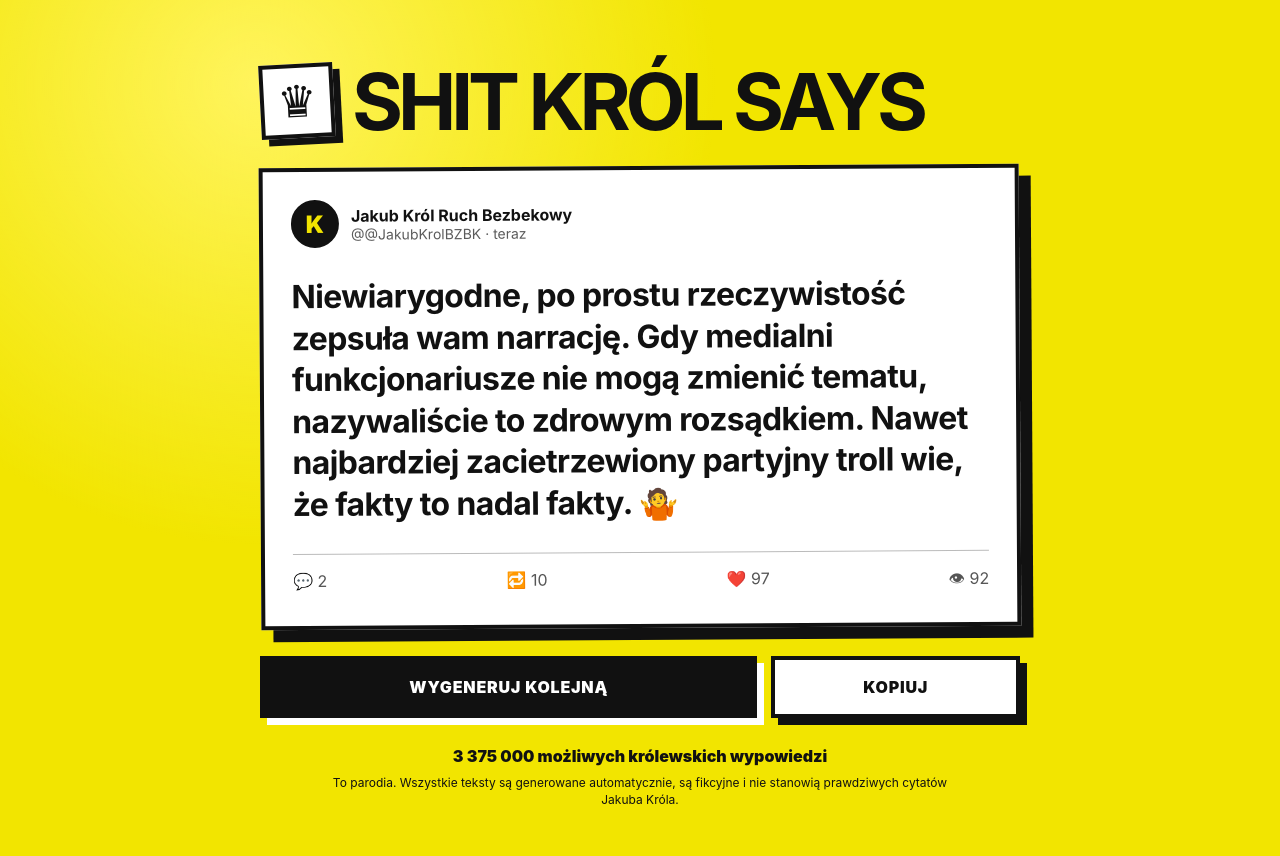
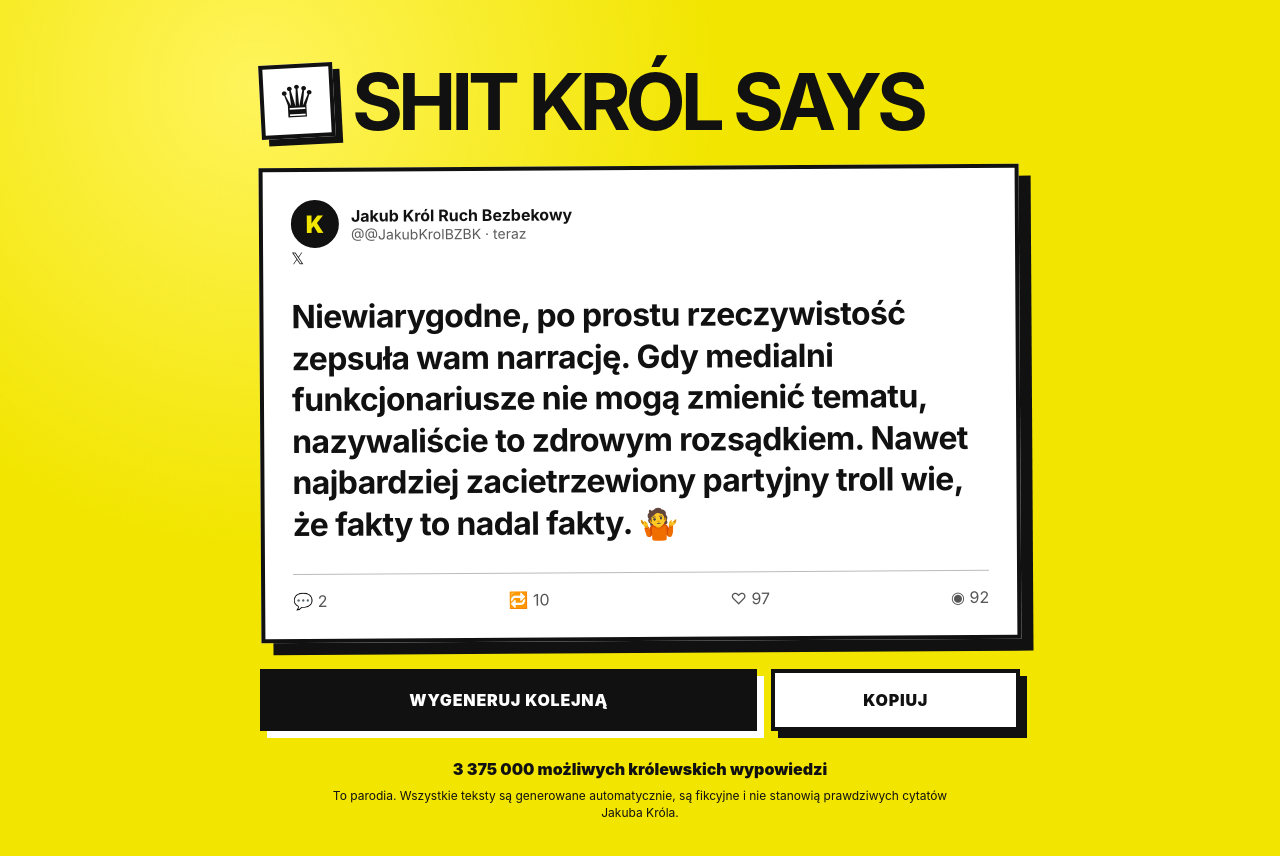
Before and after one commit to mkosnik1/shitkrolsays, a plain HTML site: page index.html in a window 1280 px wide. Drawn offline with Linux system fonts and the light colour scheme.

Commit message:
Restyle tweet card for dark X theme

```diff
--- a/index.html
+++ b/index.html
@@ -3,7 +3,7 @@
 <head>
   <meta charset="utf-8">
   <meta name="viewport" content="width=device-width, initial-scale=1">
-  <meta name="theme-color" content="#f2e500">
+  <meta name="theme-color" content="#000000">
   <meta name="description" content="Generator fikcyjnych, satyrycznych wypowiedzi w stylu internetowej prawicy.">
   <title>Shit Król Says</title>
   <link rel="stylesheet" href="style.css">
@@ -15,14 +15,18 @@
       <div><h1>SHIT KRÓL SAYS</h1></div>
     </header>
     <section class="card" aria-live="polite">
-      <div class="profile"><div class="avatar">K</div><div><strong>Jakub Król Ruch Bezbekowy</strong><span>@@JakubKrolBZBK · teraz</span></div></div>
+      <div class="tweet-header">
+        <div class="profile"><div class="avatar">K</div><div><strong>Jakub Król Ruch Bezbekowy</strong><span>@@JakubKrolBZBK · teraz</span></div></div>
+        <span class="x-logo" aria-label="X.com">𝕏</span>
+      </div>
       <p id="quote" class="quote">Ładowanie królewskiej myśli…</p>
-<div class="meta">
-  <span>💬 <span class="random-number"></span></span>
-  <span>🔁 <span class="random-number"></span></span>
-  <span>❤️ <span class="random-number"></span></span>
-  <span>👁 <span class="random-number"></span></span>
-</div>    </section>
+      <div class="meta">
+        <span>💬 <span class="random-number">0</span></span>
+        <span>🔁 <span class="random-number">0</span></span>
+        <span>♡ <span class="random-number">0</span></span>
+        <span>◉ <span class="random-number">0</span></span>
+      </div>
+    </section>
     <div class="actions">
       <button id="generate" class="primary">WYGENERUJ KOLEJNĄ</button>
       <button id="copy" class="secondary">KOPIUJ</button>
```
